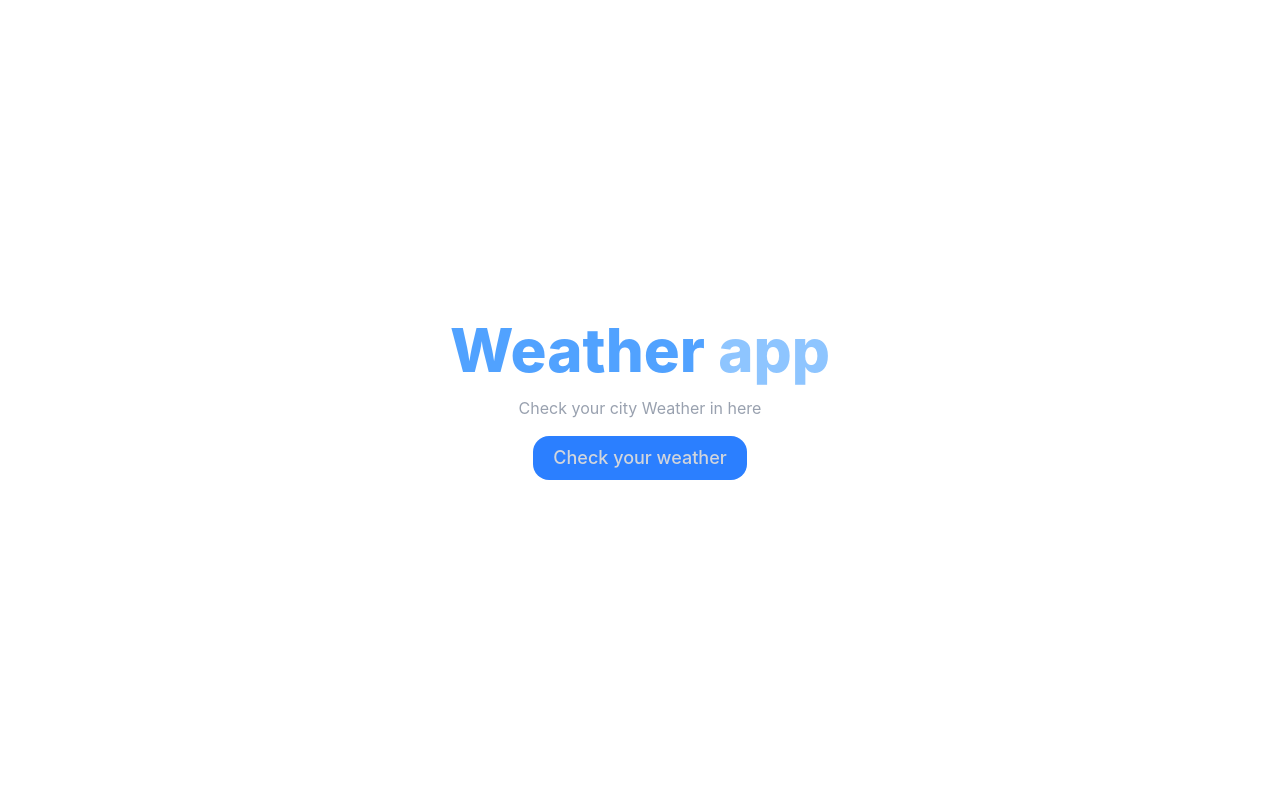
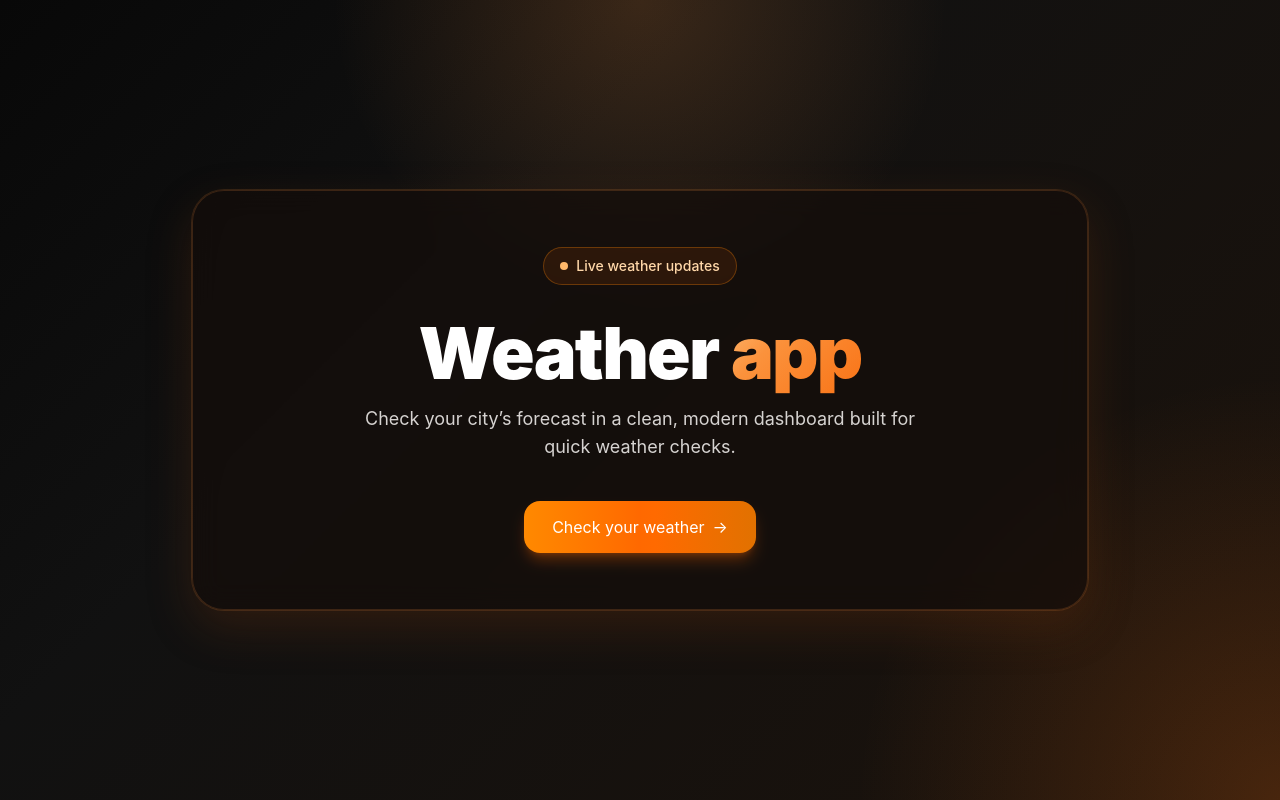
Before and after one commit to Anas-cod-er/weather-app, a React (Vite) app: page / in a window 1280 px wide. Built offline with nearby package versions, Linux system fonts and the light colour scheme.

Commit message:
update the color and theme

```diff
--- a/src/components/LocationModal.jsx
+++ b/src/components/LocationModal.jsx
@@ -3,93 +3,105 @@ import { useState } from "react"
 import { getGeoLocation } from "../services/get-location"
 import { useNavigate } from "react-router"
 
-const LocationModal = ({onClose}) => {
-
+const LocationModal = ({ onClose }) => {
   const navigate = useNavigate()
-
-    const [city,setCity] = useState("")
+  const [city, setCity] = useState("")
   const [error, setError] = useState("")
 
+  const goToPage = (location) => {
+    navigate("/weather", { state: { location } })
+  }
 
-    const goToPage = (location) =>{
-        navigate("/weather", {state : {location}})
-    }
-    const handleSubmit = async (e)=>{
+  const handleSubmit = async (e) => {
     e.preventDefault()
     const value = city.trim()
-        if(!value){
+
+    if (!value) {
       setError("Please enter a city name")
       return
     }
-        // console.log(value)
-        try{
+
+    try {
       const location = await getGeoLocation(value)
-          // console.log(result)
-          if(!location){
+
+      if (!location) {
         setError("Geocoding request failed!")
         return
       }
+
       goToPage(location)
-        }catch(error){
-          setError(error)
+    } catch (err) {
+      setError(err.message || "Something went wrong")
     }
   }
 
-    const handleGeoLocations = () =>{
-      if(!navigator.geolocation){
+  const handleGeoLocations = () => {
+    if (!navigator.geolocation) {
       setError("Geo locations not found!")
       return
     }
-      navigator.geolocation.getCurrentPosition((positions)=>{
-        const {latitude,longitude} = positions.coords
-        // console.log({latitude,longitude})
-        goToPage({name : "Your Locations", lat: latitude, lon:longitude})
-      },(error)=>{
-        setError(error.message)
-      },{
-        timeout: 10000
-      }
+
+    navigator.geolocation.getCurrentPosition(
+      (positions) => {
+        const { latitude, longitude } = positions.coords
+        goToPage({ name: "Your Location", lat: latitude, lon: longitude })
+      },
+      (geoError) => {
+        setError(geoError.message)
+      },
+      { timeout: 10000 }
     )
   }
 
+  return (
+    <div className="fixed inset-0 z-50 flex items-center justify-center bg-black/70 px-4 backdrop-blur-sm">
+      <div className="glass-panel w-full max-w-md rounded-[28px] p-5 shadow-2xl shadow-orange-900/30 sm:p-6">
+        <div className="flex items-center justify-between gap-4">
+          <h2 className="text-2xl font-bold text-white">Where are you today?</h2>
+          <button
+            type="button"
+            onClick={onClose}
+            className="flex h-10 w-10 items-center justify-center rounded-full border border-stone-700 bg-stone-900/80 text-stone-200 transition hover:bg-stone-800"
+            aria-label="Close modal"
+          >
+            <X size={18} />
+          </button>
+        </div>
 
-  return (
-    <div className="fixed inset-0 flex justify-center items-center bg-gray-900/70">
-        <div className='h-[380px] w-md bg-gray-100 shadow-2xl mt-10 p-5'>
-        <div className="flex justify-between">
-            <h2 className='text-xl font-medium '>
-            Where are you today?
-        </h2>
-        <button
-        onClick={onClose}
-        className="w-10 h-10 rounded-full p-2 bg-gray-400 cursor-pointer"><X /></button>
-        </div>
-        <div className="pt-8">
-            <form onSubmit={handleSubmit}>
+        <div className="mt-7">
+          <form onSubmit={handleSubmit} className="space-y-4">
             <input
-                placeholder="Enter City name"
+              placeholder="Enter city name"
               type="text"
               value={city}
-                onChange={(e)=>setCity(e.target.value)}
-                className="w-full border p-1 rounded-2xl"/>
-                <div className='f'>
-        <button type="submit"
-        className='text-lg w-full mt-5 font-medium hover:scale-105 transition-all delay-100 bg-blue-500 px-5 py-2 rounded-2xl text-gray-300'>
-        Get weather</button>
-      </div>
+              onChange={(e) => setCity(e.target.value)}
+              className="w-full rounded-2xl border border-orange-400/25 bg-stone-950/80 px-4 py-3 text-white placeholder:text-stone-400 outline-none transition focus:border-orange-400 focus:ring-4 focus:ring-orange-500/20"
+            />
+
+            <button
+              type="submit"
+              className="w-full rounded-2xl bg-gradient-to-r from-orange-400 via-orange-500 to-amber-600 px-5 py-3 text-base font-semibold text-white shadow-lg shadow-orange-500/30 transition hover:-translate-y-0.5 hover:shadow-orange-500/40"
+            >
+              Get weather
+            </button>
           </form>
         </div>
-        <div className="py-1 text-center">Or</div>
-        <div className=''>
-        <button type="submit"
-        onClick={handleGeoLocations}
-        className='text-lg w-full font-medium hover:scale-105 transition-all delay-100 bg-blue-500 px-5 py-2 rounded-2xl text-gray-300'>
-        Get Your location</button>
+
+        <div className="my-4 flex items-center gap-3 text-sm text-stone-300">
+          <div className="h-px flex-1 bg-stone-700" />
+          <span>or</span>
+          <div className="h-px flex-1 bg-stone-700" />
         </div>
 
-      {
-        error && <p className="text-red-600 text-md font-medium">{error}</p>
-      }
+        <button
+          type="button"
+          onClick={handleGeoLocations}
+          className="w-full rounded-2xl border border-orange-400/30 bg-stone-900/80 px-5 py-3 text-base font-semibold text-orange-100 transition hover:border-orange-300 hover:bg-stone-800"
+        >
+          Use my location
+        </button>
+
+        {error && <p className="mt-4 text-sm font-medium text-rose-300">{error}</p>}
       </div>
     </div>
   )
--- a/src/index.css
+++ b/src/index.css
@@ -1 +1,54 @@
 @import "tailwindcss";
+
+:root {
+  font-family: "Inter", "Segoe UI", sans-serif;
+  line-height: 1.5;
+  font-weight: 400;
+  color: #fef3c7;
+  background: #050505;
+  font-synthesis: none;
+  text-rendering: optimizeLegibility;
+  -webkit-font-smoothing: antialiased;
+  -moz-osx-font-smoothing: grayscale;
+}
+
+* {
+  box-sizing: border-box;
+}
+
+html, body, #root {
+  min-height: 100%;
+  margin: 0;
+}
+
+body {
+  min-height: 100vh;
+  background:
+    radial-gradient(circle at top, rgba(251, 146, 60, 0.18), transparent 30%),
+    radial-gradient(circle at bottom right, rgba(249, 115, 22, 0.2), transparent 28%),
+    linear-gradient(135deg, #080808 0%, #111111 35%, #1b120b 100%);
+  color: #fff7ed;
+}
+
+button,
+input {
+  font: inherit;
+}
+
+.gradient-text {
+  background: linear-gradient(135deg, #fdba74 0%, #fb923c 35%, #f97316 100%);
+  -webkit-background-clip: text;
+  background-clip: text;
+  color: transparent;
+}
+
+.glass-panel {
+  background: rgba(20, 14, 10, 0.7);
+  border: 1px solid rgba(251, 146, 60, 0.18);
+  box-shadow: 0 20px 45px rgba(0, 0, 0, 0.45);
+  backdrop-filter: blur(14px);
+}
+
+.soft-ring {
+  box-shadow: 0 0 0 1px rgba(251, 146, 60, 0.15), 0 18px 45px rgba(120, 53, 15, 0.28);
+}
--- a/src/layouts/MainLayout.jsx
+++ b/src/layouts/MainLayout.jsx
@@ -1,11 +1,9 @@
 import { Outlet } from "react-router"
-
 
 function MainLayout() {
   return (
-
-    <div className="min-h-screen flex justify-center items-center">
-        <Outlet />
+    <div className="min-h-screen w-full flex items-center justify-center px-4 py-8">
+      <Outlet />
     </div>
   )
 }
--- a/src/pages/Home.jsx
+++ b/src/pages/Home.jsx
@@ -2,22 +2,38 @@ import React, { useState } from 'react'
 import LocationModal from '../components/LocationModal'
 
 function Home() {
-  const [click,setClick] = useState(false)
+  const [click, setClick] = useState(false)
+
   return (
-    <div >
-      <div className='text-center'>
-              <h1 className='text-6xl text-blue-400 font-extrabold'>Weather <span className='text-blue-300'>app</span></h1>
-      <p className='py-4 text-md text-gray-400'>Check your city Weather in here </p>
+    <div className="w-full flex justify-center">
+      <div className="glass-panel soft-ring w-full max-w-4xl rounded-[32px] px-6 py-10 text-center sm:px-10 md:px-16 md:py-14">
+        <div className="inline-flex items-center gap-2 rounded-full border border-orange-400/30 bg-orange-500/10 px-4 py-2 text-sm font-medium text-orange-200">
+          <span className="h-2 w-2 rounded-full bg-orange-300" />
+          Live weather updates
+        </div>
+
+        <div className="mt-8">
+          <h1 className="text-5xl font-black tracking-tight text-white sm:text-6xl md:text-7xl">
+            Weather <span className="gradient-text">app</span>
+          </h1>
+          <p className="mx-auto mt-4 max-w-xl text-base text-stone-300 sm:text-lg">
+            Check your city’s forecast in a clean, modern dashboard built for quick weather checks.
+          </p>
+        </div>
+
+        <div className="mt-10 flex justify-center">
+          <button
+            type="button"
+            onClick={() => setClick(true)}
+            className="group inline-flex items-center justify-center rounded-2xl bg-gradient-to-r from-orange-400 via-orange-500 to-amber-600 px-7 py-3.5 text-base font-semibold text-white shadow-lg shadow-orange-500/30 transition-all duration-200 hover:-translate-y-0.5 hover:shadow-xl hover:shadow-orange-500/40 focus:outline-none focus:ring-4 focus:ring-orange-400/40"
+          >
+            Check your weather
+            <span className="ml-2 transition-transform duration-200 group-hover:translate-x-1">→</span>
+          </button>
+        </div>
       </div>
-      <div className='flex justify-center items-center'>
-        <button type="button"
-        onClick={()=>setClick(true)}
-        className='text-lg font-medium hover:scale-105 transition-all delay-100 bg-blue-500 px-5 py-2 rounded-2xl text-gray-300'>
-          Check your weather</button>
-      </div>
-      {
-        click && <LocationModal onClose={()=>setClick(false)}/>
-      }
+
+      {click && <LocationModal onClose={() => setClick(false)} />}
     </div>
   )
 }
```
Lines whose indentation alone changed are shown as unchanged.
